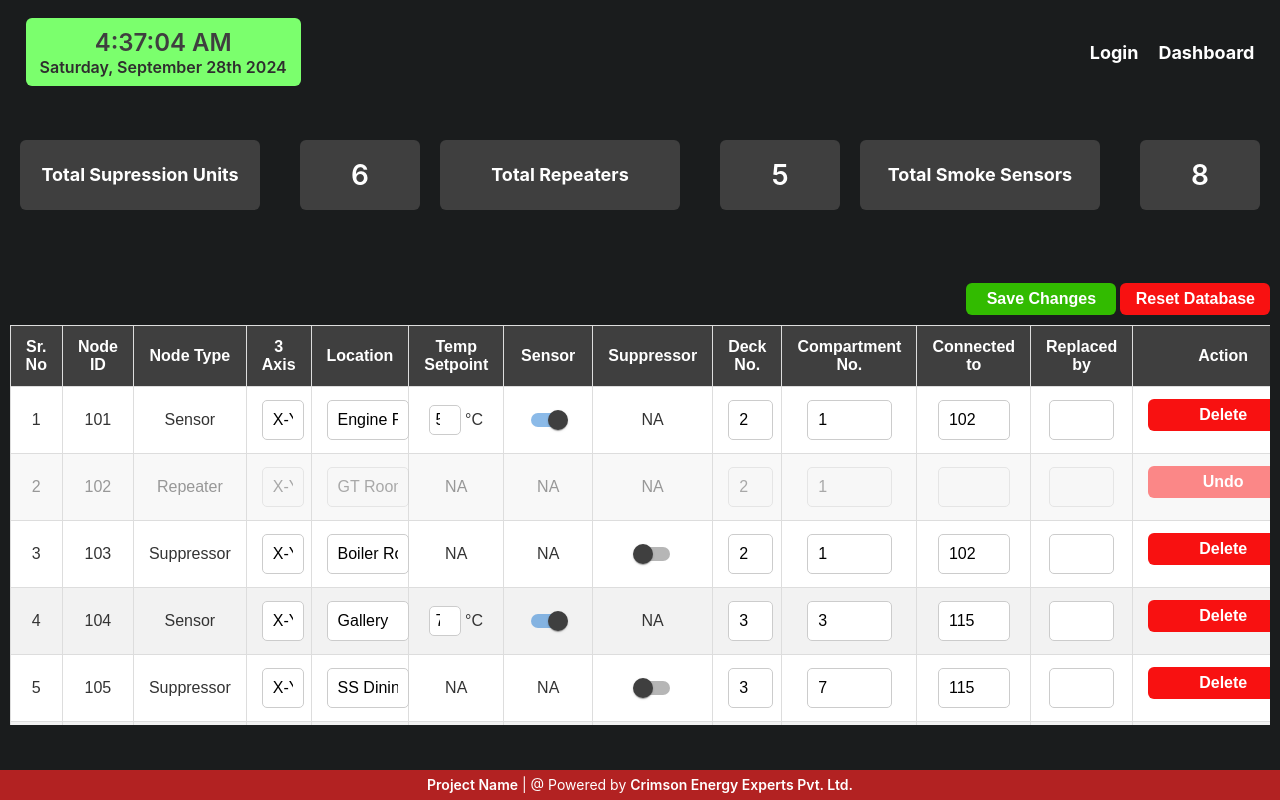
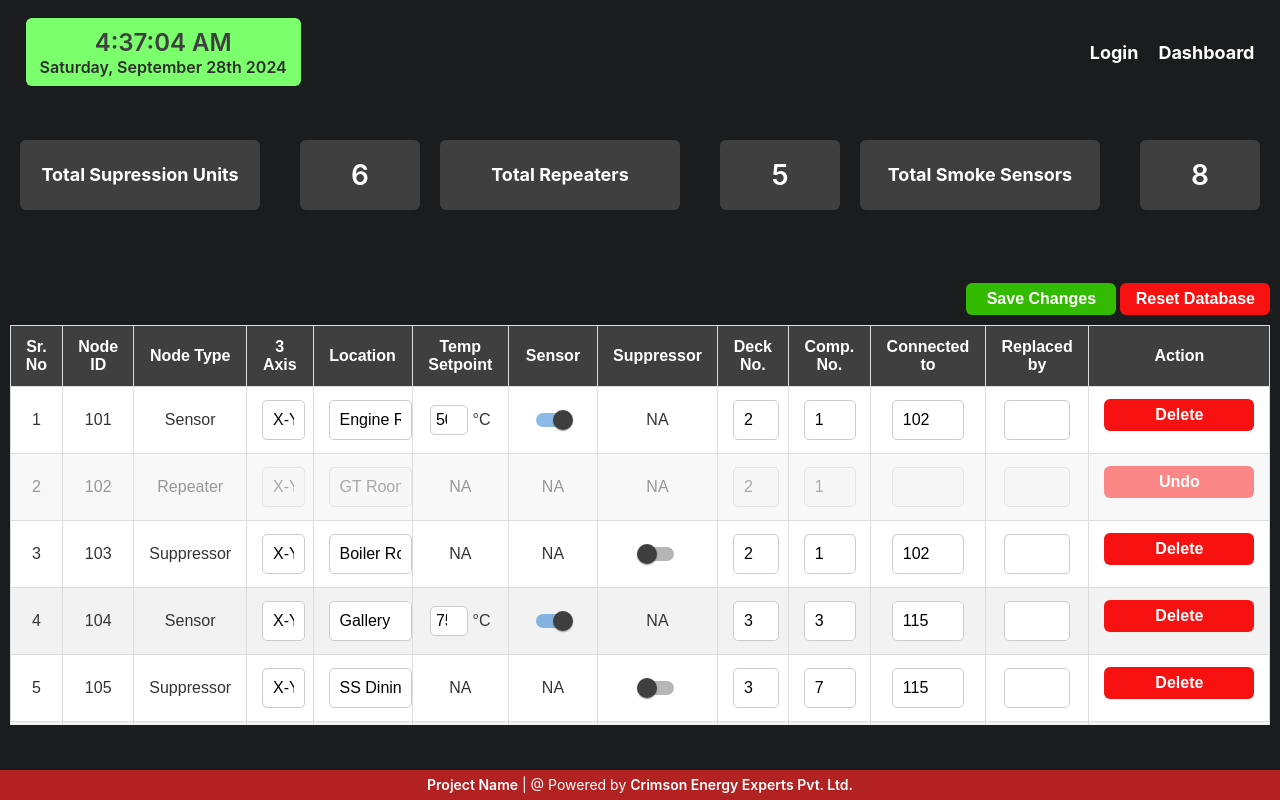
Before and after one commit to cee-diksha/fire_detection, a React (Create React App) app: page /settings in a window 1280 px wide. Built offline with nearby package versions, Linux system fonts and the light colour scheme.

Commit message:
minor modifications

```diff
--- a/src/components/SettingsTable.js
+++ b/src/components/SettingsTable.js
@@ -64,7 +64,7 @@ const SettingsTable = () => {
                             <th>Sensor</th>
                             <th>Suppressor</th>
                             <th>Deck No.</th>
-                            <th>Compartment No.</th>
+                            <th>Comp. No.</th>
                             <th>Connected to</th>
                             <th>Replaced by</th>
                             <th>Action</th>
@@ -101,7 +101,7 @@ const SettingsTable = () => {
                                         id="tempInput"
                                         placeholder="Enter a number"
                                         value={item.temp}
-                                        style={{ width: "30%" }}
+                                        style={{ width: "40%" }}
                                         onChange={(e) => handleFieldChange(item.node_id, 'temp', e.target.value)}
                                         disabled={item.isDeleted}
                                     />
```
